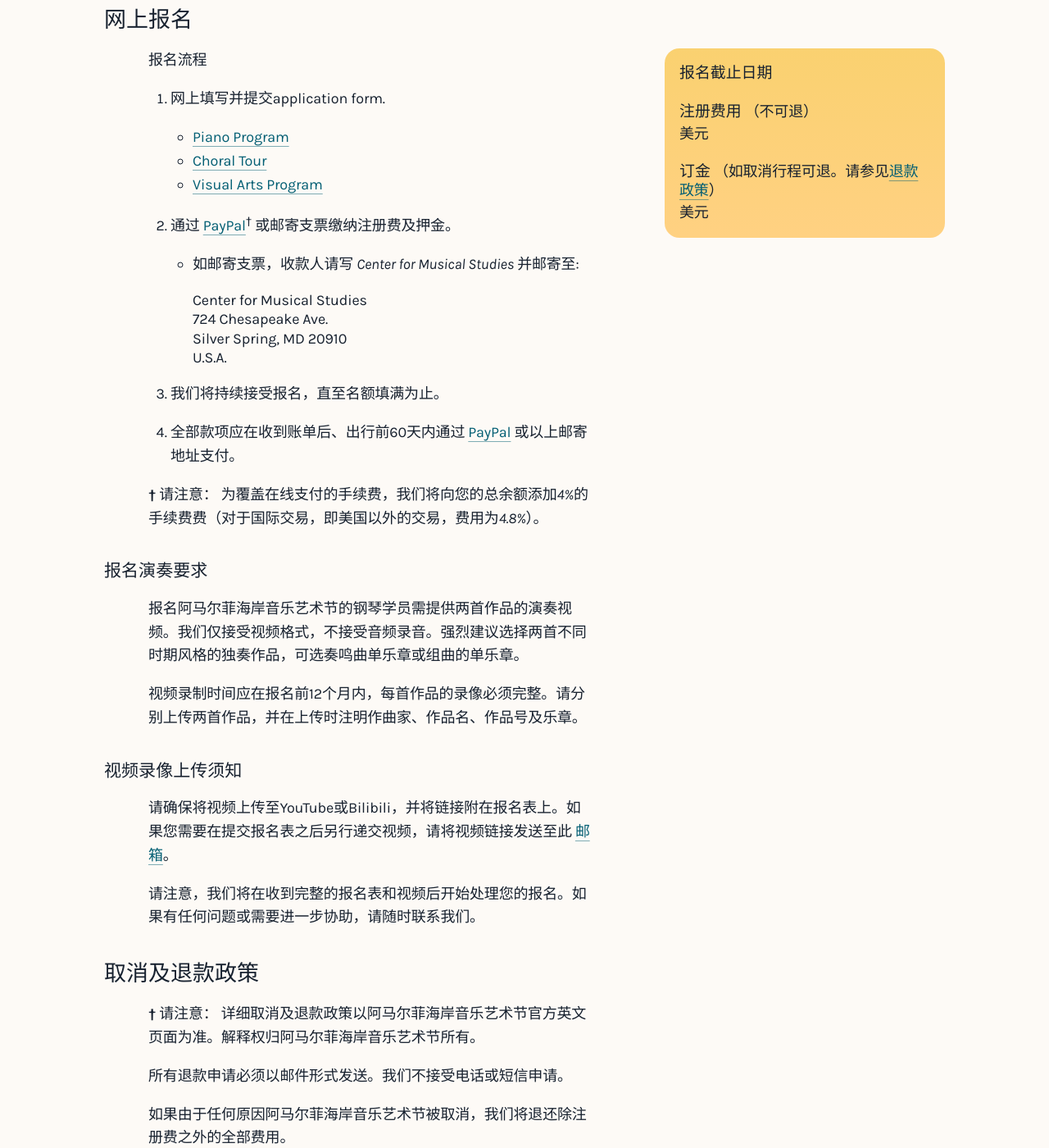
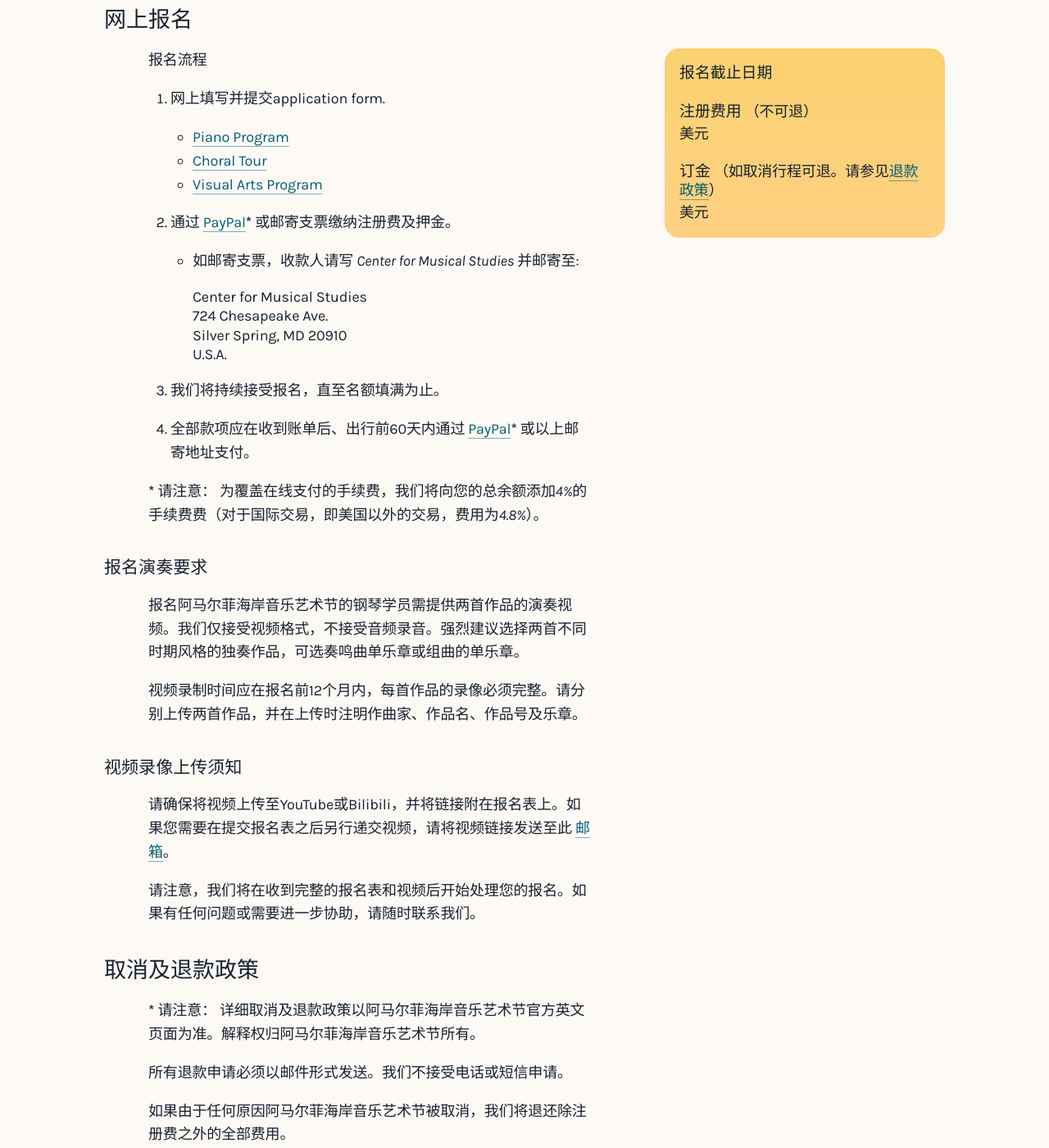
Before and after one commit to Amalfi-Festival/amalfi-festival-org, a Jekyll site: the page built from _apply/piano-zh.md, in a window 1280 px wide and 1400 px high, scrolled down 2250 px. Shown: the whole window at 82% size. Built offline with Jekyll 4.4.1, drawn with Linux system fonts in a browser that asks for light colours.

Commit message:
Turn all daggers into asterisks

```diff
--- a/_includes/application-instructions-zh.md
+++ b/_includes/application-instructions-zh.md
@@ -34,7 +34,7 @@
     {%- endfor -%}
 {%- endunless %}
 
-1. 通过 <a href="{{ paymentRegistrationURL }}">PayPal</a><sup>†</sup> 或邮寄支票缴纳注册费及押金。
+1. 通过 <a href="{{ paymentRegistrationURL }}">PayPal</a>**\*** 或邮寄支票缴纳注册费及押金。
 
     * 如邮寄支票，收款人请写 *Center for Musical Studies* 并邮寄至:
 
@@ -45,6 +45,6 @@
 
 1. 我们将持续接受报名，直至名额填满为止。
 
-1. 全部款项应在收到账单后、出行前60天内通过 <a href="{{ site.baseurl }}{% link payment.html %}?balance=1">PayPal</a> 或以上邮寄地址支付。
+1. 全部款项应在收到账单后、出行前60天内通过 <a href="{{ site.baseurl }}{% link payment.html %}?balance=1">PayPal</a>**\*** 或以上邮寄地址支付。
 
-**†** **请注意：** *为覆盖在线支付的手续费，我们将向您的总余额添加4%的手续费费（对于国际交易，即美国以外的交易，费用为4.8%）。*
+**\* 请注意：** *为覆盖在线支付的手续费，我们将向您的总余额添加4%的手续费费（对于国际交易，即美国以外的交易，费用为4.8%）。*
--- a/_includes/cancellation-policy-zh.md
+++ b/_includes/cancellation-policy-zh.md
@@ -1,7 +1,7 @@
 ## 取消及退款政策
 {: id="cancellation-policy-refunds"}
 
-**†** **请注意：** *详细取消及退款政策以阿马尔菲海岸音乐艺术节官方英文页面为准。解释权归阿马尔菲海岸音乐艺术节所有。*
+**\* 请注意：** *详细取消及退款政策以阿马尔菲海岸音乐艺术节官方英文页面为准。解释权归阿马尔菲海岸音乐艺术节所有。*
 
 所有退款申请必须以邮件形式发送。我们不接受电话或短信申请。
 
```
Also changed, not shown: _includes/application-instructions.md (+3 -3 lines).
